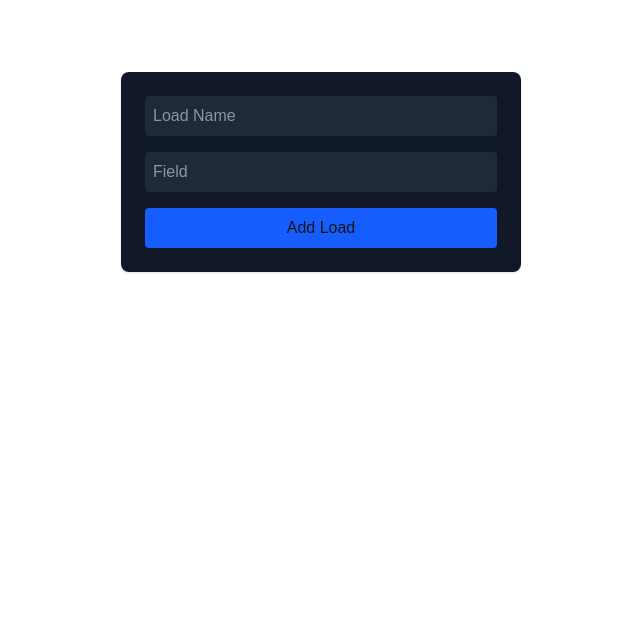
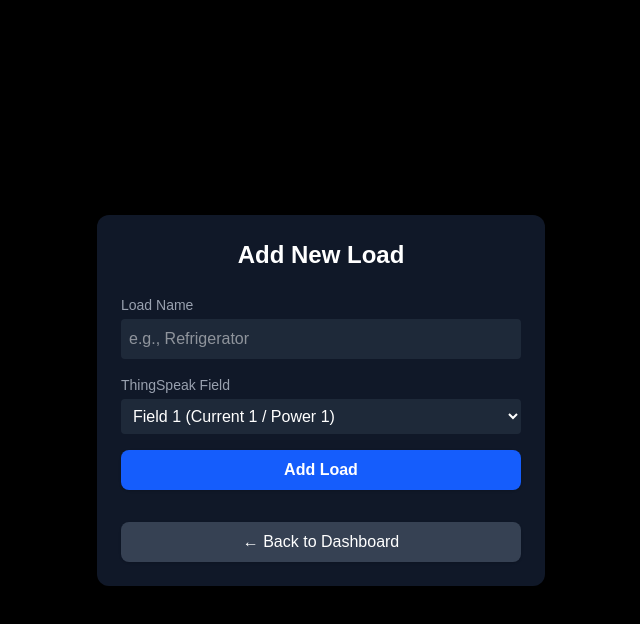
Before and after one commit to itech-create/energy_monitoring, a Next.js app: page /add-load in a window 1280 px wide. Shown: the top 624 px of the page, without its empty margins (319-959 px from the left). Built offline with nearby package versions, Linux system fonts and the light colour scheme; no server answers.

Commit message:
Update page.tsx

```diff
--- a/app/add-load/page.tsx
+++ b/app/add-load/page.tsx
@@ -2,21 +2,23 @@
 
 import { useState } from "react";
 import { auth, db } from "@/lib/firebase";
-import { doc, setDoc } from "firebase/firestore";
+import { addDoc, collection } from "firebase/firestore";
 import { useRouter } from "next/navigation";
 
 export default function AddLoadPage() {
   const [name, setName] = useState("");
-  const [field, setField] = useState("");
+  const [field, setField] = useState("field1");
+  const [loading, setLoading] = useState(false);
   const router = useRouter();
 
-  const handleAddLoad = async (e: React.FormEvent) => {
+  const handleSubmit = async (e: React.FormEvent) => {
     e.preventDefault();
     const user = auth.currentUser;
-    if (!user) return router.replace("/login");
+    if (!user) return;
 
-    const id = crypto.randomUUID();
-    await setDoc(doc(db, `users/${user.uid}/loads/${id}`), {
+    setLoading(true);
+    try {
+      await addDoc(collection(db, `users/${user.uid}/loads`), {
         name,
         field,
         status: "auto",
@@ -24,40 +26,71 @@ export default function AddLoadPage() {
         current: 0,
         cost: 0,
       });
-
       router.push("/dashboard");
+    } catch (err) {
+      console.error("Error adding load:", err);
+      setLoading(false);
+    }
   };
 
   return (
-    <div className="p-6 max-w-md mx-auto">
-      <h1 className="text-2xl font-bold text-white mb-4">Add Load</h1>
-      <form
-        onSubmit={handleAddLoad}
-        className="bg-gray-900 p-6 rounded-lg shadow space-y-4"
-      >
+    <div className="min-h-screen flex items-center justify-center bg-black px-4">
+      <div className="bg-gray-900 p-6 rounded-xl shadow-lg w-full max-w-md space-y-6">
+        <h1 className="text-2xl font-bold text-center text-white">
+          Add New Load
+        </h1>
+
+        <form onSubmit={handleSubmit} className="space-y-4">
+          {/* Load Name */}
+          <div>
+            <label className="block text-sm text-gray-400 mb-1">
+              Load Name
+            </label>
             <input
               type="text"
-          placeholder="Load Name"
               value={name}
               onChange={(e) => setName(e.target.value)}
-          className="w-full p-2 rounded bg-gray-800 text-white"
+              placeholder="e.g., Refrigerator"
+              className="w-full p-2 rounded bg-gray-800 text-white focus:ring-2 focus:ring-blue-600 outline-none"
               required
             />
-        <input
-          type="text"
-          placeholder="Field"
+          </div>
+
+          {/* ThingSpeak Field */}
+          <div>
+            <label className="block text-sm text-gray-400 mb-1">
+              ThingSpeak Field
+            </label>
+            <select
               value={field}
               onChange={(e) => setField(e.target.value)}
-          className="w-full p-2 rounded bg-gray-800 text-white"
-          required
-        />
+              className="w-full p-2 rounded bg-gray-800 text-white focus:ring-2 focus:ring-blue-600 outline-none"
+            >
+              <option value="field1">Field 1 (Current 1 / Power 1)</option>
+              <option value="field2">Field 2 (Current 2 / Power 2)</option>
+              <option value="field3">Field 3 (Current 3 / Power 3)</option>
+              <option value="field4">Field 4 (Current 4 / Power 4)</option>
+            </select>
+          </div>
+
+          {/* Submit Button */}
           <button
             type="submit"
-          className="w-full px-4 py-2 rounded bg-blue-600 hover:bg-blue-500"
+            disabled={loading}
+            className="w-full py-2 bg-blue-600 hover:bg-blue-500 disabled:bg-gray-600 text-white font-semibold rounded-lg shadow"
           >
-          Add Load
+            {loading ? "Adding..." : "Add Load"}
           </button>
         </form>
+
+        {/* Go Back Button */}
+        <button
+          onClick={() => router.push("/dashboard")}
+          className="w-full py-2 bg-gray-700 hover:bg-gray-600 text-white rounded-lg shadow mt-2"
+        >
+          ← Back to Dashboard
+        </button>
+      </div>
     </div>
   );
 }
```
Lines whose indentation alone changed are shown as unchanged.
